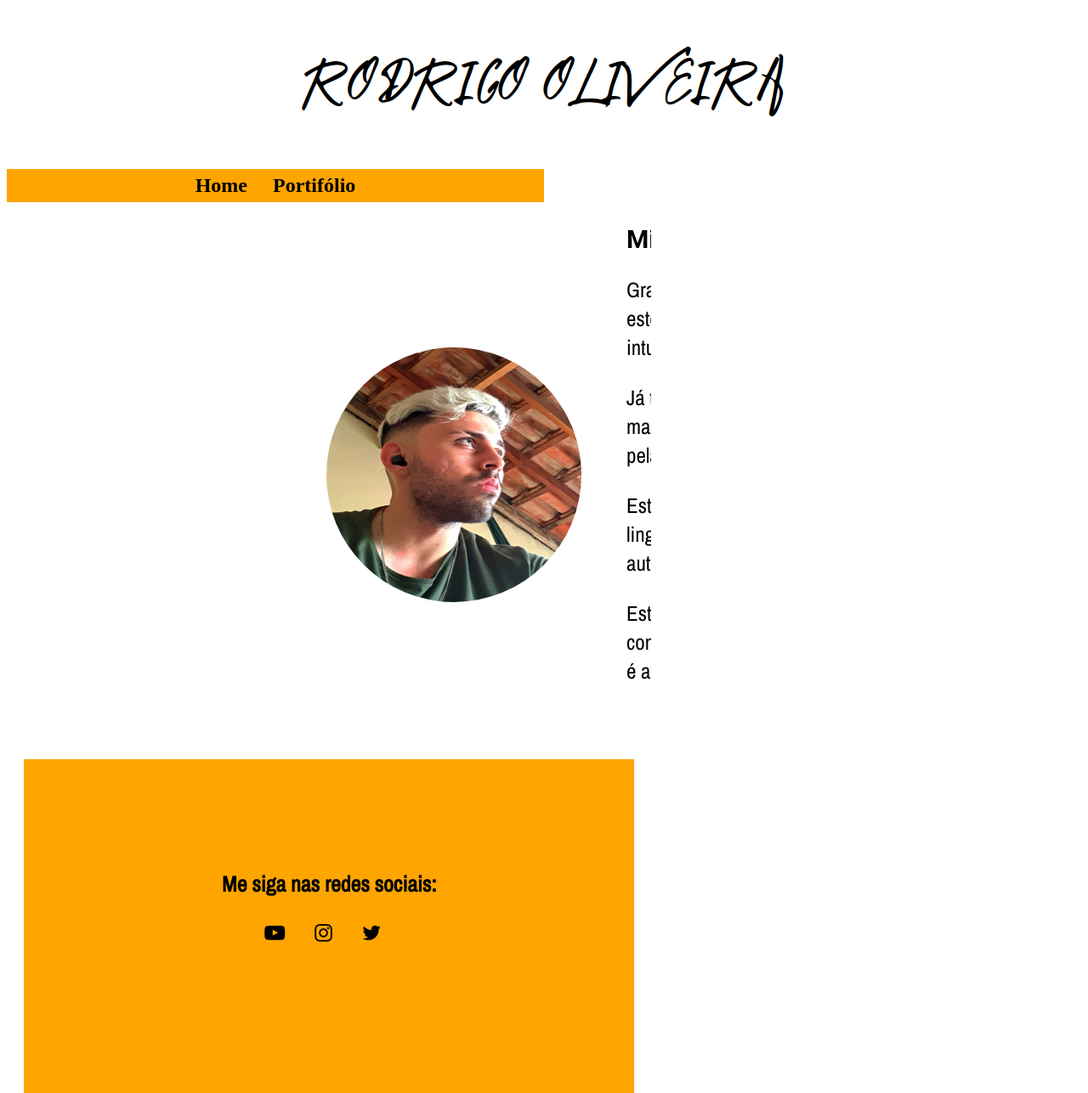
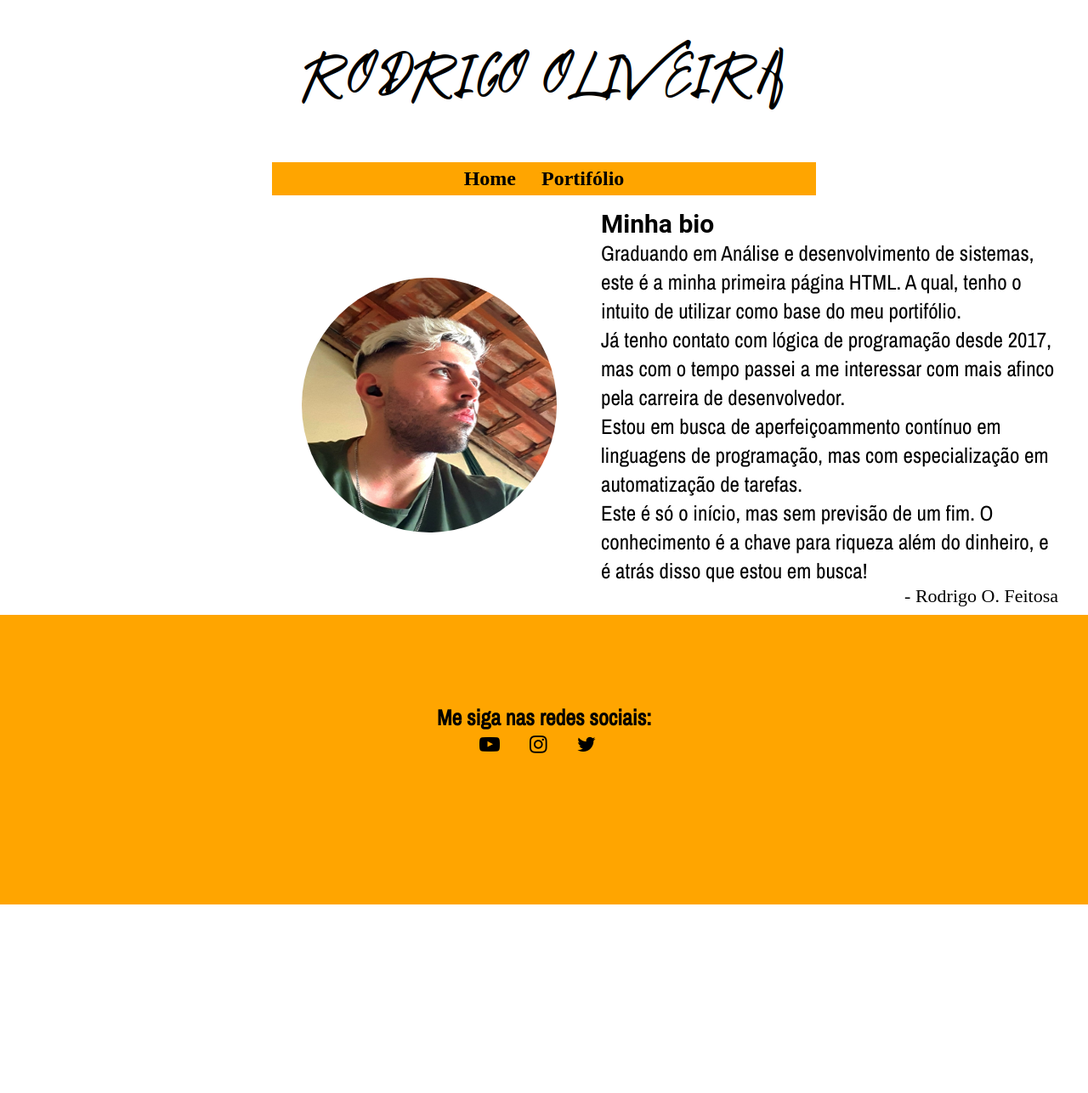
Before and after one commit to Imdubitat/HTML, a PHP site: page / in a window 1280 px wide. Shown: the whole page at 85% size. After the commit the page ends 1065 px from the top, so only its background shows below. Run offline with PHP 8.4, Linux system fonts and the light colour scheme; some web fonts are replaced.

Commit message:
Update site.css

```diff
--- a/Meu portifólio/estilos/site.css
+++ b/Meu portifólio/estilos/site.css
@@ -1,5 +1,9 @@
-* {
-  box-sizing: border-box;
+*,
+*:before,
+*:after{
+    padding: 0;
+    margin: 0;
+    box-sizing: border-box;
 }
 /*formatação do cabeçalho*/
 .header{
@@ -11,6 +15,8 @@
 /*formatação do menu de navegação*/
 .nav{
 	grid-area:nav;
+	position: absolute;
+	left:25%;
 	text-align: center;
 	font-size:24px;
 	width: 50%;
@@ -24,10 +30,7 @@
 	font-family: 'Archivo Narrow';
 	font-size:22px;
 	background-color: white;
-	float: left;
-	width: 60%;
-  padding: 0 20px;
-  overflow: hidden;
+	padding-top:50px;
 }
 
 /*formatação do rodapé*/
@@ -40,19 +43,7 @@
     background-color: #FFA500;
     color: #000000;
 }
-@media only screen and (max-width:800px) {
-  /* For tablets: */
-  .nav, .footer {
-    width: 100%;
-    padding: 0;
-  }
-}
-@media only screen and (max-width:500px) {
-  /* For mobile phones: */
-  .nav, .footer {
-    width: 100%;
-  }
-}
+
 /*tabela*/
 table{
     border:solid white;
```
